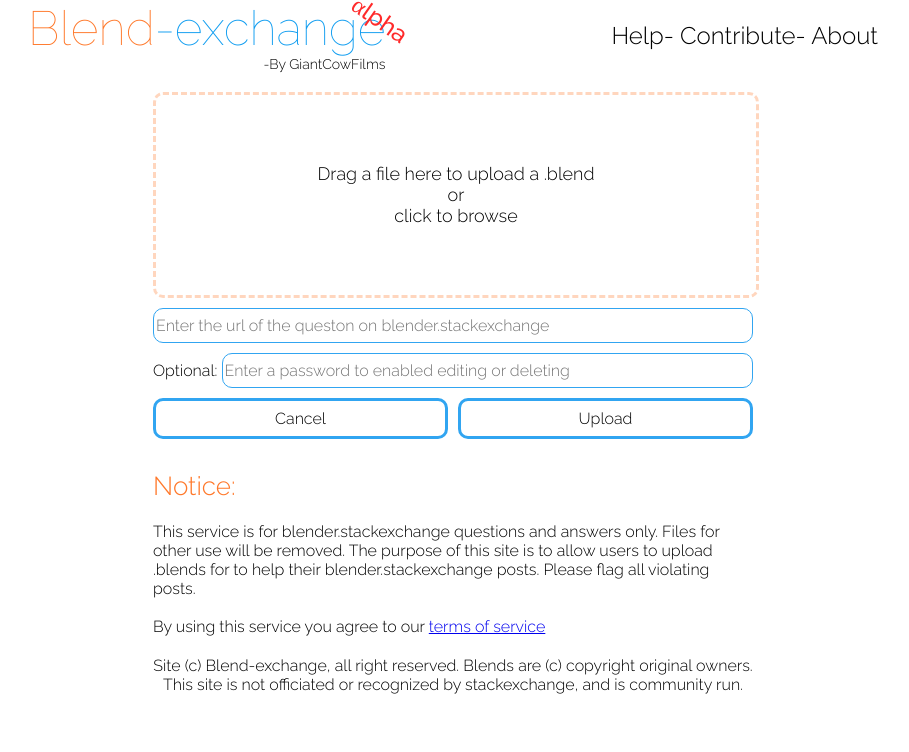
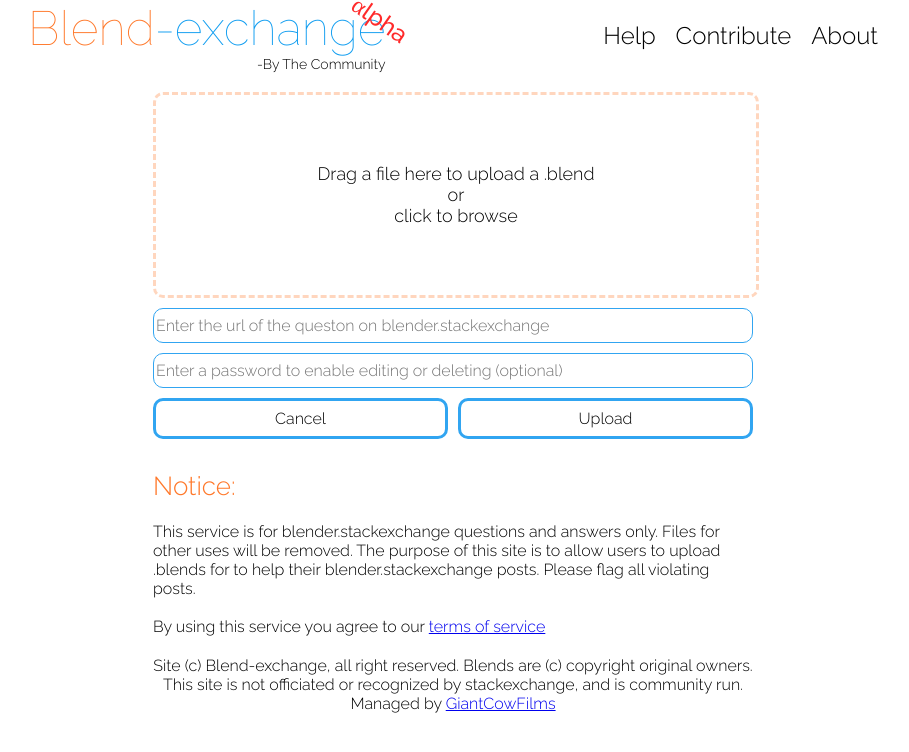
Before and after one commit to GiantCowFilms/Blend-Exchange, a PHP site: page / in a window 1280 px wide. Shown: the top 752 px of the page, without its empty margins (187-1096 px from the left). Run offline with PHP 8.4, Linux system fonts and the light colour scheme.

Commit message:
Push stuff

```diff
--- a/Blend-exchangePHP/finish/index.php
+++ b/Blend-exchangePHP/finish/index.php
@@ -55,11 +55,14 @@
     //echo $createdFile["downloadUrl"];
     //echo '</pre>';
 
+    //Get IP adress
+    $ipAdress = $_SERVER['REMOTE_ADDR'];
+    $ipAdress = hash("sha256", $ipAdress, false);
     ?>
     <?php
 
     $db = new PDO("mysql:host=".$secretKeys->mysql->host.";dbname=".$secretKeys->mysql->database,$secretKeys->mysql->user,$secretKeys->mysql->password);
-    $db->prepare("INSERT INTO `blends` SET `id`=NULL, `fileName`='".$_FILES['file']["name"]."', `fileUrl`='".$createdFile["downloadUrl"]."', `flags`='', `views`=0, `downloads`=0, `password`='".$password."', `uploaderIp`='NOTSUPPORTED', `questionLink`='".$questionUrl."', `fileSize`='".$dataSize."'")->execute();
+    $db->prepare("INSERT INTO `blends` SET `id`=NULL, `fileName`='".$_FILES['file']["name"]."', `fileUrl`='".$createdFile["downloadUrl"]."', `flags`='', `views`=0, `downloads`=0, `password`='".$password."', `uploaderIp`='".$ipAdress."', `questionLink`='".$questionUrl."', `fileSize`='".$dataSize."'")->execute();
     $blendId = $db->lastInsertId("Id");
     $blendData["id"] = $blendId;
     $blendData["fileName"] = $_FILES['file']["name"];
--- a/Blend-exchangePHP/index.php
+++ b/Blend-exchangePHP/index.php
@@ -15,7 +15,7 @@
                 <input class="txtBlue bodyStack" id="questionUrl" placeholder="Enter the url of the queston on blender.stackexchange"/>
 
                 <div>
-                    <label for="password">Optional: </label><input class="txtBlue bodyStack" id="password" style="width: 531px;" placeholder="Enter a password to enabled editing or deleting"/>
+                    <input class="txtBlue bodyStack" id="password" placeholder="Enter a password to enable editing or deleting (optional)"/>
                 </div>
                 <div id="cancel" class="btnBlue bodyStack" style="width: 289px; display: inline-block;">
                     Cancel
@@ -27,7 +27,7 @@
                 <h2>
                     Notice:
                 </h2>
-                This service is for blender.stackexchange questions and answers only. Files for other use will be removed. The purpose of this site is to allow users to upload .blends for to help their blender.stackexchange posts. Please flag all violating posts.
+                This service is for blender.stackexchange questions and answers only. Files for other uses will be removed. The purpose of this site is to allow users to upload .blends for to help their blender.stackexchange posts. Please flag all violating posts.
             </div><br />
             <span>By using this service you agree to our <a href="/terms">terms of service</a></span>
         </div>
--- a/Blend-exchangePHP/main.css
+++ b/Blend-exchangePHP/main.css
@@ -97,6 +97,7 @@ h1{
     list-style: none;
     float: right;
     font-size: 24px;
+    margin-left: 20px;
 }
 #navLinks a{
     text-decoration: none;
--- a/Blend-exchangePHP/parts/footer.php
+++ b/Blend-exchangePHP/parts/footer.php
@@ -1,3 +1,3 @@
 <div id="footer">
-    Site (c) Blend-exchange, all right reserved. Blends are (c) copyright original owners. This site is not officiated or recognized by stackexchange, and is community run.
+    Site (c) Blend-exchange, all right reserved. Blends are (c) copyright original owners. This site is not officiated or recognized by stackexchange, and is community run. Managed by <a href="http://blender.stackexchange.com/users/3127/giantcowfilms">GiantCowFilms</a>
 </div>
--- a/Blend-exchangePHP/parts/header.php
+++ b/Blend-exchangePHP/parts/header.php
@@ -9,12 +9,12 @@
             <div id="logo">
                 <a href="/" style="text-decoration: none;">
                 <span class="logoOrange">Blend</span><span class="logoBlue">-exchange</span></a>
-                <div><a class="logoCredit" href="http://blender.stackexchange.com/users/3127/giantcowfilms">-By GiantCowFilms</a></div>
+                <div><a class="logoCredit" href="http://blender.stackexchange.com/users/">-By The Community</a></div>
                 <div class="logoStatus">&#945;lpha</div>
             </div>
                 <ul id="navLinks">
-                    <li><a href="/about"> - About</a></li>
-                    <li><a href="/contribute"> - Contribute</a></li>
+                    <li><a href="/about">About</a></li>
+                    <li><a href="/contribute">Contribute</a></li>
                     <li><a href="/help">Help</a></li>
                 </ul>
         </div>
```
Also changed, not shown: Blend-exchangePHP/flag/index.php (+7 -0 lines), Blend-exchangePHP/blenderFileIcon.png, Blend-exchangePHP/embedImage.png, 1 other file.
